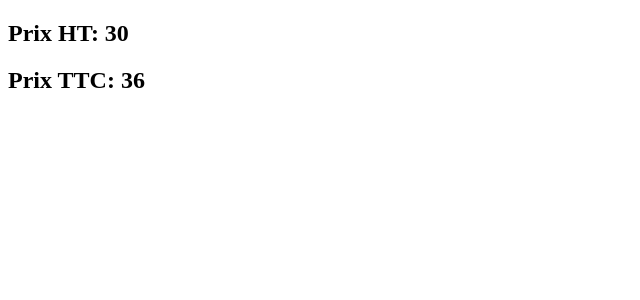
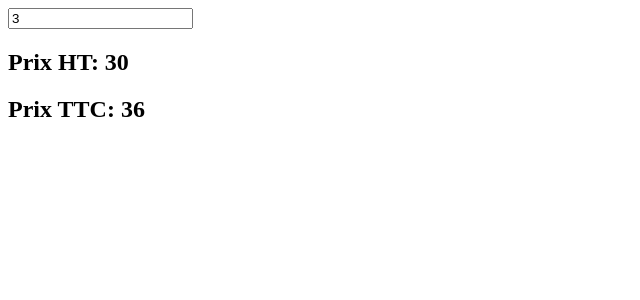
Before and after one commit to Zakaria-zaki/Vue3, a Vue app: page / in a window 1280 px wide. Shown: the top 300 px of the page, without its empty margins (0-640 px from the left). Built offline with nearby package versions, Linux system fonts and the light colour scheme.

Commit message:
V-model ...

```diff
--- a/src/App.vue
+++ b/src/App.vue
@@ -1,4 +1,5 @@
 <template>
+    <input type="number" v-model="product.quantity" />
     <h2>Prix HT: {{ prixHT }}</h2>
     <h2>Prix TTC: {{ prixTTC }}</h2>
 </template>
```
